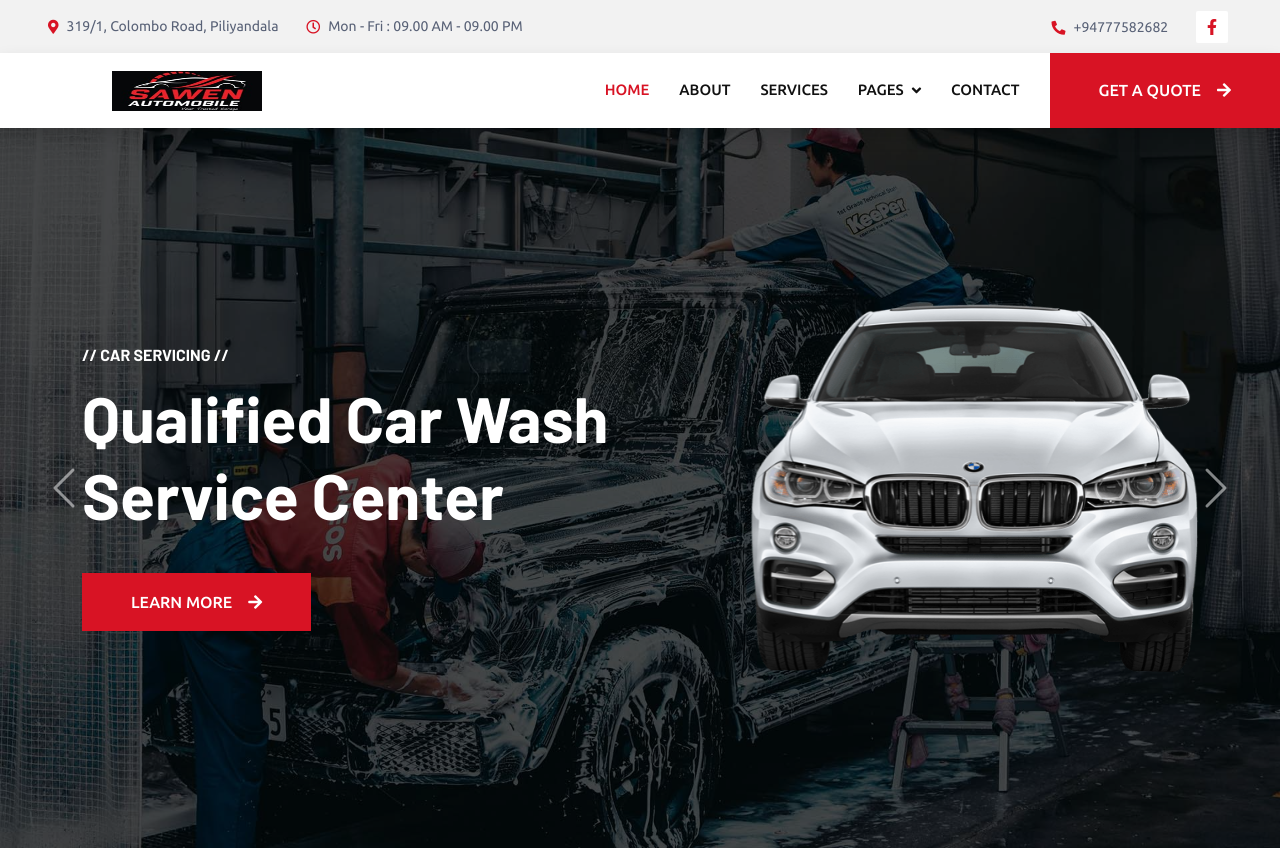
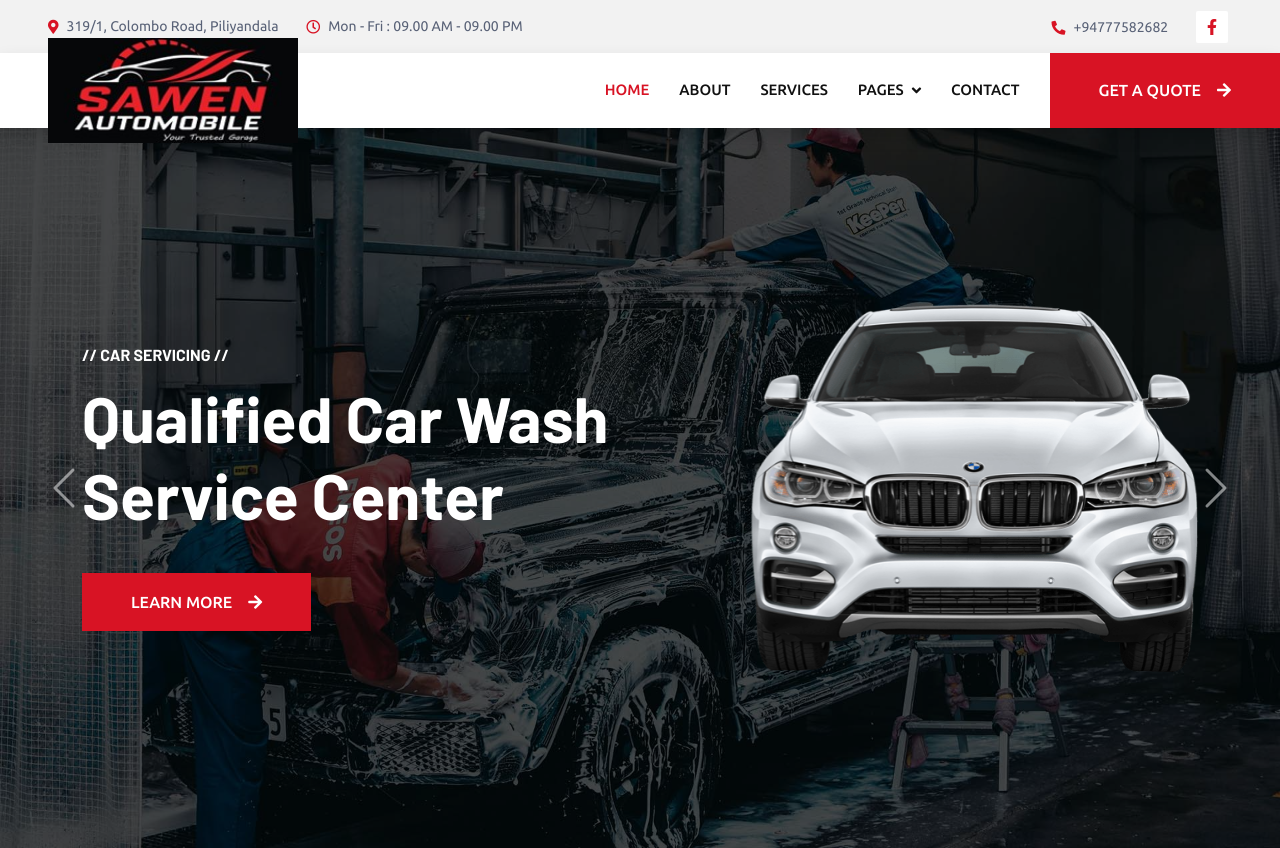
Before and after one commit to binarywiseweb/sawenautomobile, a plain HTML site: page index.html in a window 1280 px wide. Shown: the top 848 px of the page. Drawn offline with nearby package versions, Linux system fonts and the light colour scheme.

Commit message:
Update index.html

```diff
--- a/index.html
+++ b/index.html
@@ -77,7 +77,7 @@ https://web.facebook.com/sawenlk"><i class="fab fa-facebook-f"></i></a>
     <nav class="navbar navbar-expand-lg bg-white navbar-light shadow sticky-top p-0">
         <a href="index.html" class="navbar-brand d-flex align-items-center px-4 px-lg-5">
             <!--<h2 class="m-0 text-primary"><i class="fa fa-car me-3"></i>SAWEN Automobile</h2>-->
-           <a class="site-logo" href="/">
+           <!--<a class="site-logo" href="/">-->
  <img src="img/logo02.jpg" alt="Logo" width="250">
 
 </a>
```
